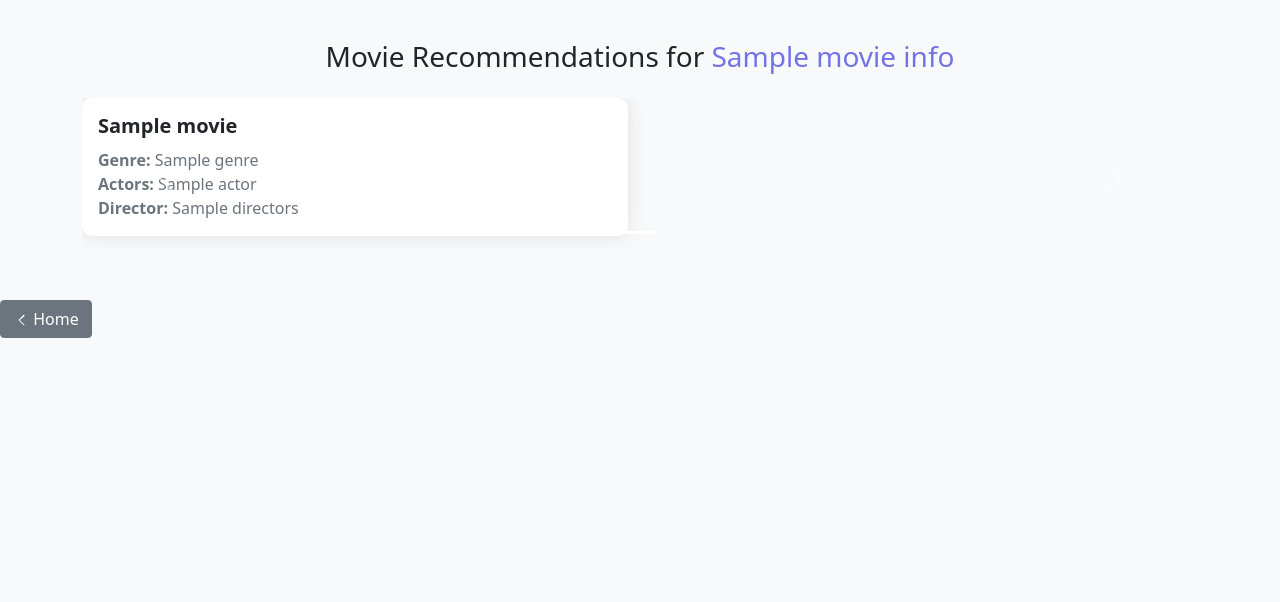
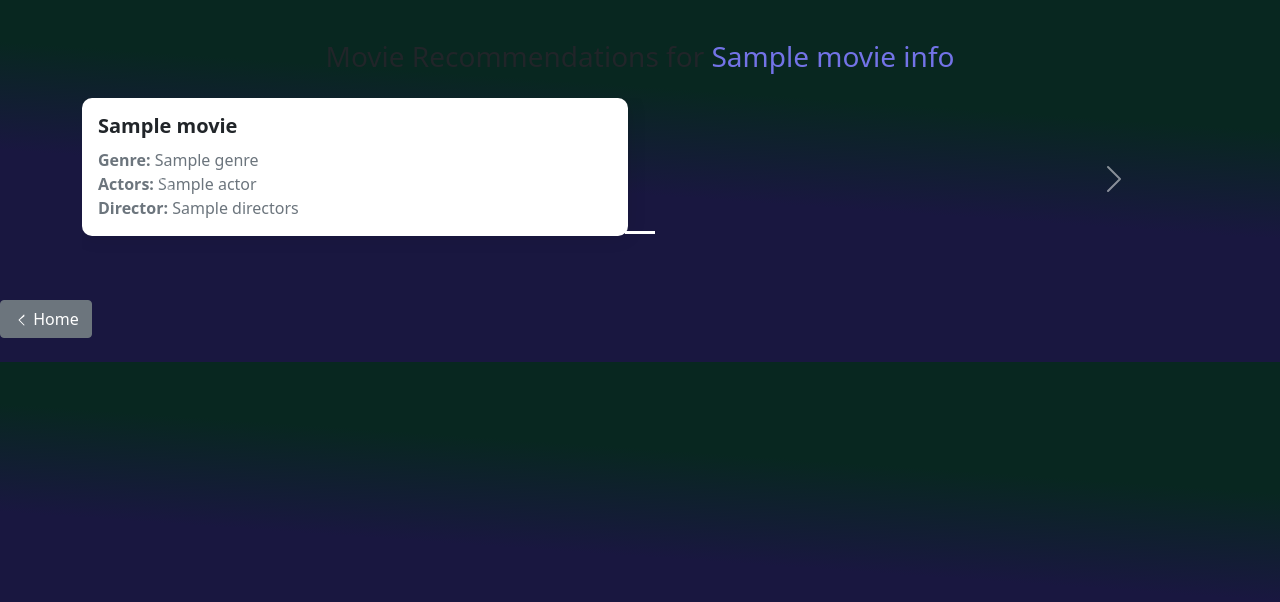
Before and after one commit to Jamescog/Filega, a Flask app: template templates/recommendations.html in a window 1280 px wide. Shown: the top 602 px of the page. Run offline with Flask 3, Linux system fonts and the light colour scheme; the template is opened without the code that fills it: most values are stand-ins (such as "Sample title", 1, 10 or a date in 2020); parts of the project's set-up code (start-up, migrations or seed data) failed here and were passed over.

Commit message:
Update recommendations.html

```diff
--- a/templates/recommendations.html
+++ b/templates/recommendations.html
@@ -8,7 +8,7 @@
     />
     <style>
       body {
-        background-color: #f8f9fa;
+       background: linear-gradient(184deg, rgba(8,39,32,1) 29%, rgba(25,23,64,1) 53%);
       }
       .container {
         padding-top: 40px;
```
